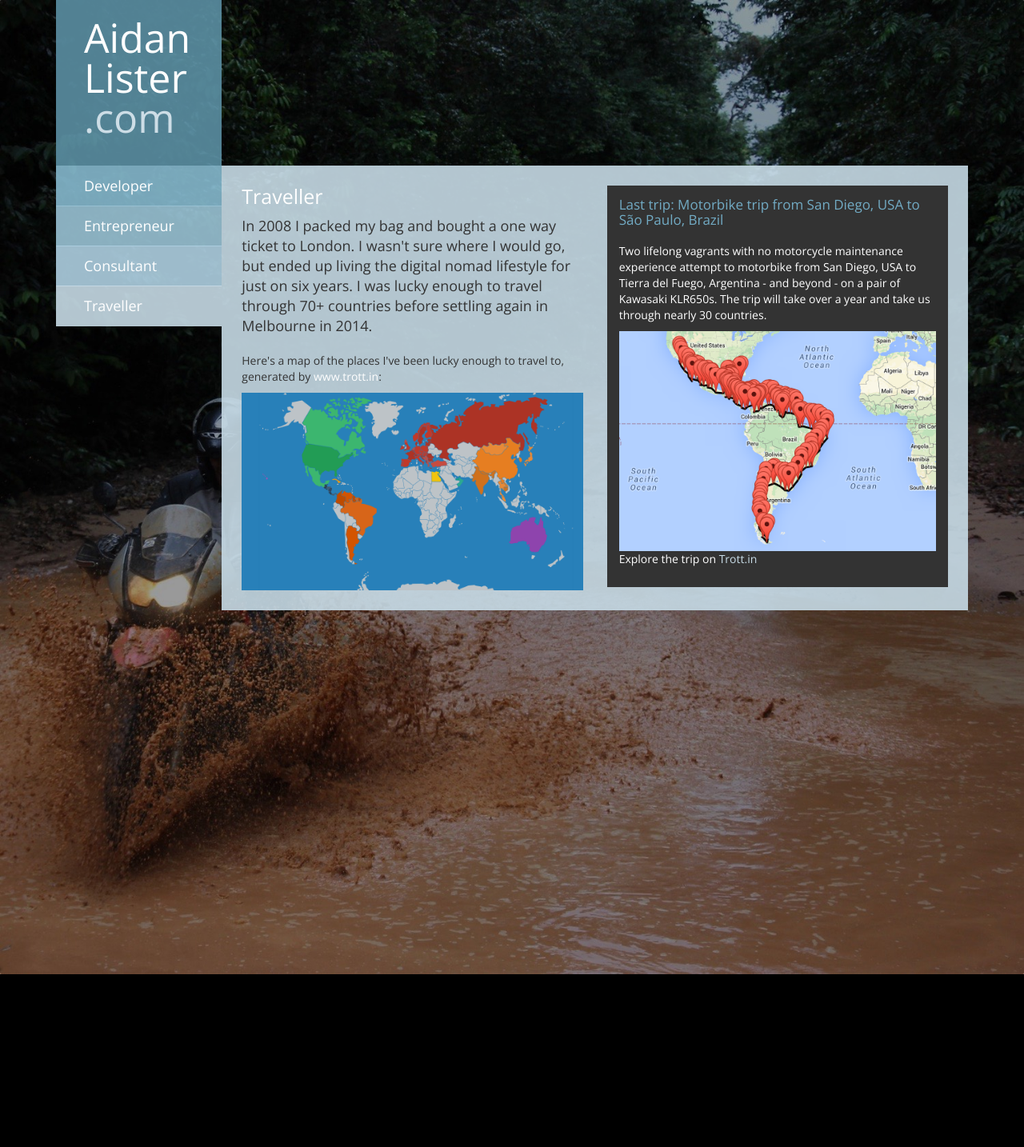
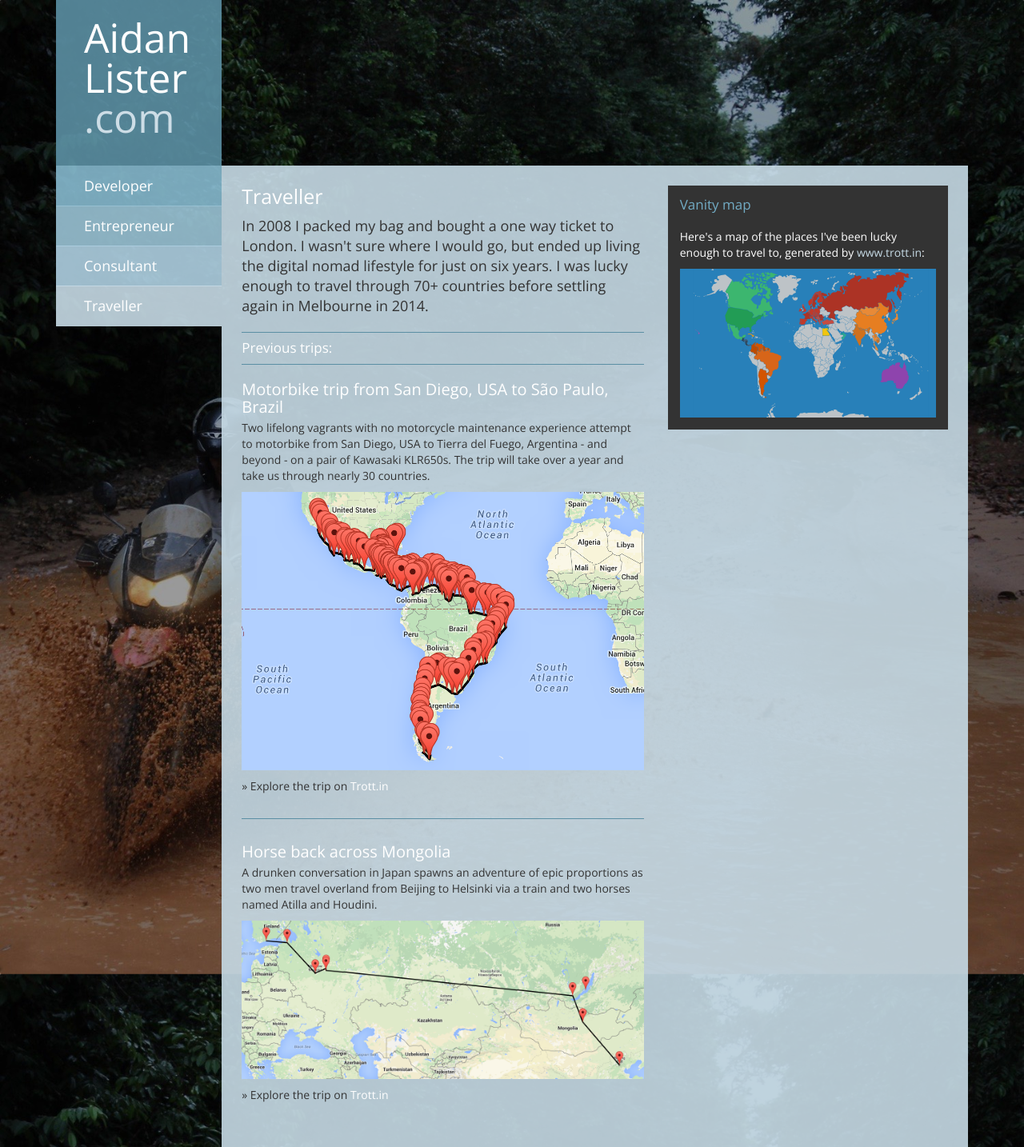
Before and after one commit to aidanlister/aidanlister.github.io, a Jekyll site: the page built from traveler/index.html, in a window 1280 px wide. Shown: the whole page at 80% size. Built offline with Jekyll 4.4.1, drawn with Linux system fonts in a browser that asks for light colours; nearby versions of some CDN libraries.

Commit message:
Update sections and styling to be more consistent

```diff
--- a/assets/css/master.css
+++ b/assets/css/master.css
@@ -85,6 +85,8 @@ body.section-consultant {
 #sidebar h3 { font-size: 16px; font-weight: 200; text-decoration: none; }
 #sidebar h3 a { text-decoration: none; }
 
+#sidebar .featured-image { margin-bottom: 10px; }
+
 #content .main-content {
   padding: 25px;
 }
@@ -101,6 +103,8 @@ body.section-consultant {
 }
 #content #main .lead { font-size: 18px; font-weight: 500; }
 
+#content #main h2 { border: 1px solid rgb(91, 143, 164); border-width: 1px 0; padding: 10px 0; margin-bottom: 20px; }
+
 /* Home */
 .section-home .main-content {
   color: #fff;
@@ -109,7 +113,7 @@ body.section-consultant {
 }
 
 /* Developer */
-.section-developer #sidebar .featured-image { height: 50px; margin-top: 10px; margin-bottom: 10px; }
+.section-developer #sidebar .featured-image { height: 50px; }
 
 .section-developer #content #main h3 { font-weight: 200; font-size: 16px; }
 
@@ -123,11 +127,11 @@ body.section-consultant {
 .section-developer #comments { padding: 25px; background-color: rgba(255, 255, 255, .8); }
 
 .section-developer #sidebar .project .project-badge { float: right; }
-.section-developer #sidebar .project { margin-bottom: 30px; }
+.section-developer #sidebar .project { margin-bottom: 40px; }
+.section-developer #sidebar .project h3 { line-height: 22px; }
 
 
 /* Developer posts */
-.section-developer #content .section-content h2 { border: 1px solid rgb(91, 143, 164); border-width: 1px 0; padding: 10px 0; }
 .section-developer #content .post-content h3 { color: white; font-size: 15px; font-weight: 200; }
 .section-developer #content .post-content .date { color: #efefef; font-size: 12px; padding-bottom: 4px; }
 .section-developer #content .post-content .meta { font-style: italic; margin-bottom: 1em; color: rgb(187,207,220); }
@@ -149,8 +153,12 @@ body.section-consultant {
 
 /* Entreprenuer */
 .section-entrepreneur #content .project { border-top: 1px solid rgb(91, 143, 164); padding: 20px 0 40px; }
-.section-entrepreneur #content .project:first-child { border: none; }
-.section-entrepreneur #sidebar .featured-image { margin-bottom: 10px; }
+.section-entrepreneur #content .project:first-child { border: none; padding-top: 0; }
+
+/* Travel */
+.section-traveler .featured-image { margin-bottom: 10px; }
+.section-traveler .trip { border-top: 1px solid rgb(91, 143, 164); padding-bottom: 20px; padding-top: 20px; }
+.section-traveler .trip:first-child { padding-top: 0; border-top: none; }
 
 /* Mobile */
 @media(max-width: 767px) {
--- a/developer/index.html
+++ b/developer/index.html
@@ -5,7 +5,7 @@ section: developer
 ---
 <section class="main-content">
   <div class="row">
-    <div id="main" class="col-sm-6">
+    <div id="main" class="col-sm-6 col-md-7">
       <h1>Developer</h1>
 
       <div class="section-description">
@@ -53,7 +53,7 @@ section: developer
       </div>
     </div>
 
-    <div id="sidebar" class="col-sm-6">
+    <div id="sidebar" class="col-sm-6 col-md-5">
       <div class="sidebar-wrapper clearfix">
         <h2>Here are some of my projects:</h2>
 
--- a/traveler/index.html
+++ b/traveler/index.html
@@ -5,28 +5,44 @@ section: traveler
 ---
 <section class="main-content">
   <div class="row">
-    <div id="main" class="col-sm-6">
+    <div id="main" class="col-sm-6 col-md-7">
       <h1>Traveller</h1>
 
       <div class="section-description">
         <p class="lead">In 2008 I packed my bag and bought a one way ticket to London. I wasn't sure where I would go, but ended up living the digital nomad lifestyle for just on six years. I was lucky enough to travel through 70+ countries before settling again in Melbourne in 2014.</p>
       </div>
 
-      <div class="section-content">
+      <h2>Previous trips:</h2>
+
+      <div class="trips">
+        <div class="trip">
+          <h3>Motorbike trip from San Diego, USA to São Paulo, Brazil</h3>
+          <p>Two lifelong vagrants with no motorcycle maintenance experience attempt to motorbike from San Diego, USA to Tierra del Fuego, Argentina - and beyond - on a pair of Kawasaki KLR650s. The trip will take over a year and take us through nearly 30 countries.</p>
+          <a href="http://www.trott.in/trips/unomas-all-the-way-down">
+            <img src="/assets/img/unomas.png" class="img-responsive featured-image" />
+          </a>
+          <p>&raquo; Explore the trip on <a href="http://www.trott.in/trips/unomas-all-the-way-down">Trott.in</a></p>
+        </div>
+
+        <div class="trip">
+          <h3>Horse back across Mongolia</h3>
+          <p>A drunken conversation in  Japan spawns an adventure of epic proportions as two men travel overland from Beijing to Helsinki via a train and two horses named Atilla and Houdini.</p>
+          <a href="http://www.trott.in/trips/atilla-and-houdini-an-overland-journey">
+            <img src="/assets/img/mongolia.png" class="img-responsive featured-image" />
+          </a>
+          <p>&raquo; Explore the trip on <a href="http://www.trott.in/trips/atilla-and-houdini-an-overland-journey">Trott.in</a></p>
+        </div>
+      </div>
+
+    </div>
+
+    <div id="sidebar" class="col-sm-6 col-md-5">
+      <div class="sidebar-wrapper clearfix">
+        <h2>Vanity map</h2>
         <p>Here's a map of the places I've been lucky enough to travel to, generated by <a href="http://www.trott.in">www.trott.in</a>:</p>
 
         <a href="http://www.trott.in/travelers/aidan/worldmap"><img src="/assets/img/map.png" class="img-responsive" /></a>
       </div>
-
-    </div>
-
-    <div id="sidebar" class="col-sm-6">
-      <div class="sidebar-wrapper clearfix">
-        <h2>Last trip: Motorbike trip from San Diego, USA to São Paulo, Brazil</h2>
-        <p>Two lifelong vagrants with no motorcycle maintenance experience attempt to motorbike from San Diego, USA to Tierra del Fuego, Argentina - and beyond - on a pair of Kawasaki KLR650s. The trip will take over a year and take us through nearly 30 countries.</p>
-        <img src="/assets/img/unomas.png" class="img-responsive" />
-        <p>Explore the trip on <a href="http://www.trott.in/trips/unomas-all-the-way-down">Trott.in</a></p>
-      </div>
     </div>
   </div>
 </section>
```
Also changed, not shown: entrepreneur/index.html (+5 -4 lines), assets/img/mongolia.png (added).
